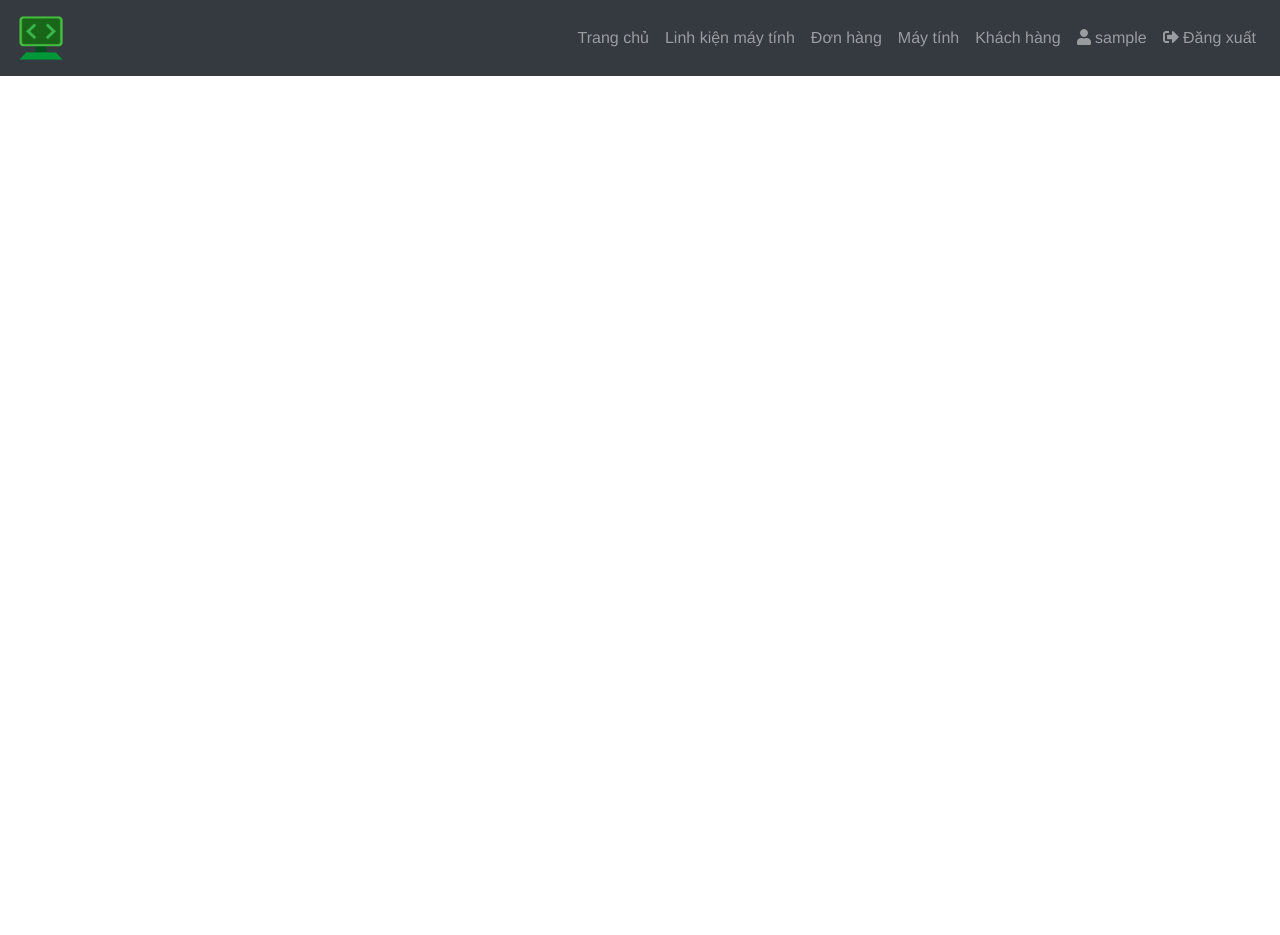
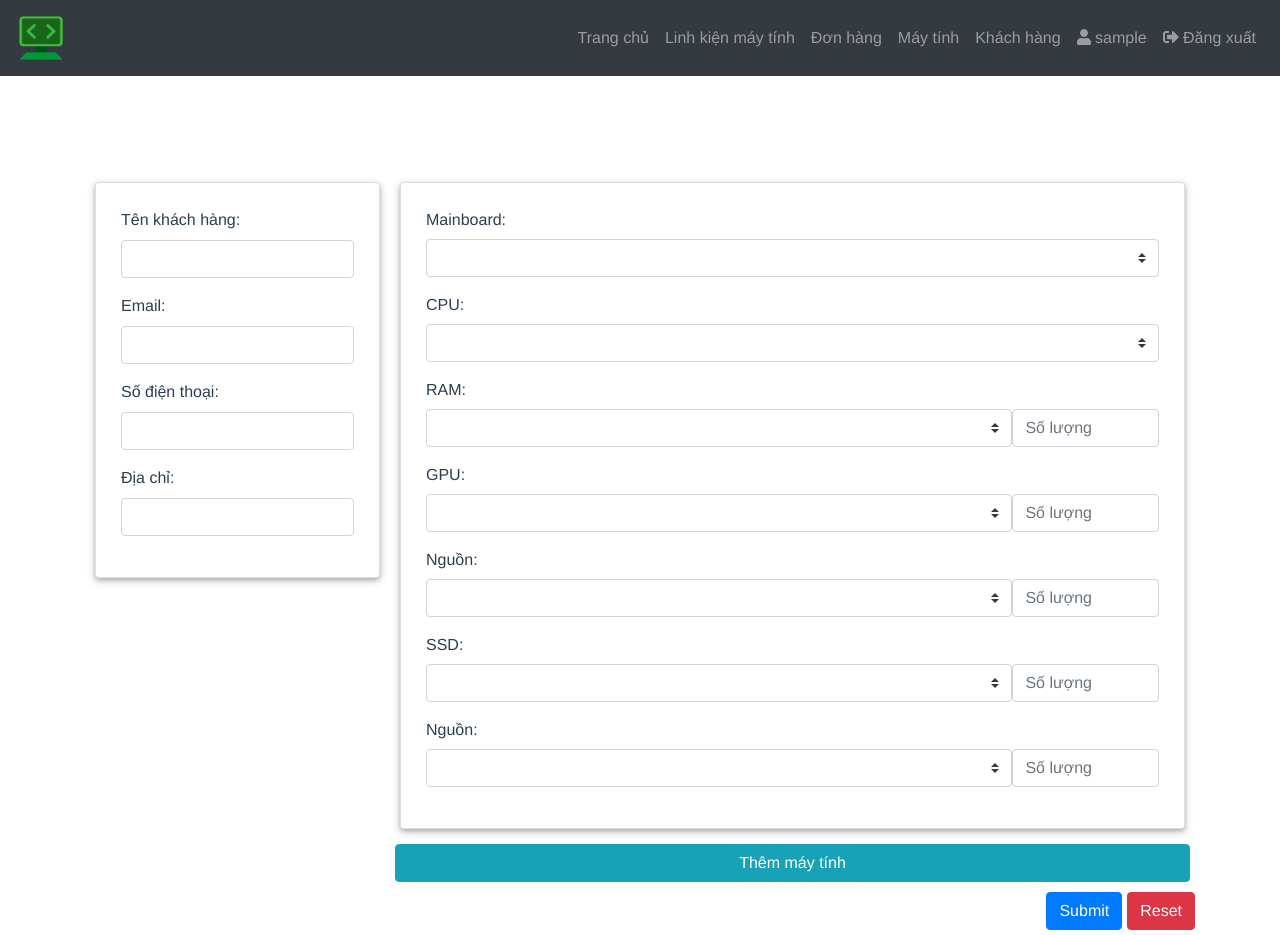
Before and after one commit to bodetaima/computer.service.cms, a Vue app: page /order/create in a window 1280 px wide. Before the commit the page ends 800 px from the top, so only its background shows below. Built offline with nearby package versions, Linux system fonts and the light colour scheme; sample sign-in values are in the browser's storage.

Commit message:
clean up and add order & computer create component

```diff
--- /dev/null
+++ b/src/components/computers/ComputerCreate.vue
@@ -0,0 +1,55 @@
+<template>
+    <div>
+        <b-form-group label="Mainboard:">
+            <b-form-select required></b-form-select>
+        </b-form-group>
+        <b-form-group label="CPU:">
+            <b-form-select required></b-form-select>
+        </b-form-group>
+        <b-form-group label="RAM:">
+            <div style="display: flex">
+                <b-form-select required style="width: 80%"></b-form-select>
+                <b-form-input min="0" oninput="this.value = Math.abs(this.value)" placeholder="Số lượng" required
+                              style="width: 20%" type="number"></b-form-input>
+            </div>
+        </b-form-group>
+        <b-form-group label="GPU:">
+            <div style="display: flex">
+                <b-form-select required style="width: 80%"></b-form-select>
+                <b-form-input min="0" oninput="this.value = Math.abs(this.value)" placeholder="Số lượng" required
+                              style="width: 20%" type="number"></b-form-input>
+            </div>
+        </b-form-group>
+        <b-form-group label="Nguồn:">
+            <div style="display: flex">
+                <b-form-select required style="width: 80%"></b-form-select>
+                <b-form-input min="0" oninput="this.value = Math.abs(this.value)" placeholder="Số lượng" required
+                              style="width: 20%" type="number"></b-form-input>
+            </div>
+        </b-form-group>
+        <b-form-group label="SSD:">
+            <div style="display: flex">
+                <b-form-select required style="width: 80%"></b-form-select>
+                <b-form-input min="0" oninput="this.value = Math.abs(this.value)" placeholder="Số lượng" required
+                              style="width: 20%" type="number"></b-form-input>
+            </div>
+        </b-form-group>
+        <b-form-group label="Nguồn:">
+            <div style="display: flex">
+                <b-form-select required style="width: 80%"></b-form-select>
+                <b-form-input min="0" oninput="this.value = Math.abs(this.value)" placeholder="Số lượng" required
+                              style="width: 20%" type="number"></b-form-input>
+            </div>
+        </b-form-group>
+    </div>
+</template>
+
+<script>
+    export default {
+        name: "ComputerCreate"
+    }
+</script>
+
+<style scoped>
+
+</style>
--- a/src/components/orders/CreateOrder.vue
+++ b/src/components/orders/CreateOrder.vue
@@ -1,15 +1,78 @@
 <template>
     <div>
         <Navbar/>
-    <div class="container"></div>
+        <div class="container">
+            <div class="py-5 text-center"></div>
+            <b-form>
+                <div style="float: left">
+                    <div class="card">
+                        <b-form-group id="customerNameLabel" label="Tên khách hàng:" label-for="customerName">
+                            <b-form-input id="customerName" required type="text"></b-form-input>
+                        </b-form-group>
+                        <b-form-group id="customerEmailLabel" label="Email:" label-for="customerEmail">
+                            <b-form-input id="customerEmail" required type="email"></b-form-input>
+                        </b-form-group>
+                        <b-form-group id="customerPhoneLabel" label="Số điện thoại:" label-for="customerPhone">
+                            <b-form-input id="customerPhone" required type="text"></b-form-input>
+                        </b-form-group>
+                        <b-form-group id="customerAddressLabel" label="Địa chỉ:" label-for="customerAddress">
+                            <b-form-input id="customerAddress" required type="text"></b-form-input>
+                        </b-form-group>
+                    </div>
+                </div>
+                <div style="display: grid;">
+                    <div :key="computer.id" class="card"
+                         v-for="(computer, index) in computers">
+                        <ComputerCreate/>
+                        <b-button @click="deleteComputerCard(index)" style="margin: 5px" v-if="index > 0"
+                                  variant="danger">
+                            Xóa máy tính
+                        </b-button>
+                    </div>
+                    <b-button @click="addNewComputerCard" style="margin: 5px" v-if="computers.length < 5"
+                              variant="info">
+                        Thêm máy tính
+                    </b-button>
+                </div>
+                <div style="float: right;">
+                    <b-button style="margin: 5px" type="submit" variant="primary">Submit</b-button>
+                    <b-button type="reset" variant="danger">Reset</b-button>
+                </div>
+            </b-form>
+        </div>
     </div>
 </template>
 <script>
     import Navbar from "../Navbar";
+    import ComputerCreate from "../computers/ComputerCreate";
 
     export default {
         name: "CreateOrder",
-    components: {Navbar},
+        components: {Navbar, ComputerCreate},
+        data() {
+            return {
+                computers: [
+                    {id: 1}
+                ]
+            }
+        },
+        methods: {
+            addNewComputerCard() {
+                this.computers.push({id: this.computers.length + 1})
+            },
+            deleteComputerCard(index) {
+                this.computers.splice(index, 1);
+            }
+        }
     };
 </script>
-<style></style>
+<style>
+    .card {
+        text-align: left;
+        border: 1px solid darkslategrey;
+        border-radius: 25px;
+        padding: 25px;
+        margin: 10px;
+        box-shadow: 0 2px 4px 0 rgba(0, 0, 0, 0.2), 0 3px 10px 0 rgba(0, 0, 0, 0.19);
+    }
+</style>
```
Lines whose indentation alone changed are shown as unchanged.
